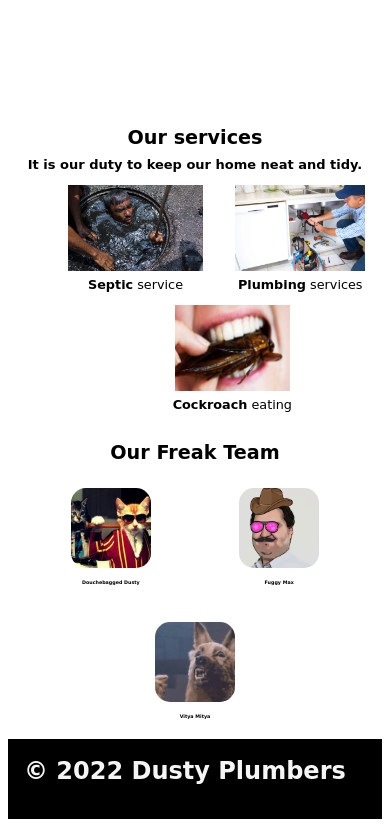
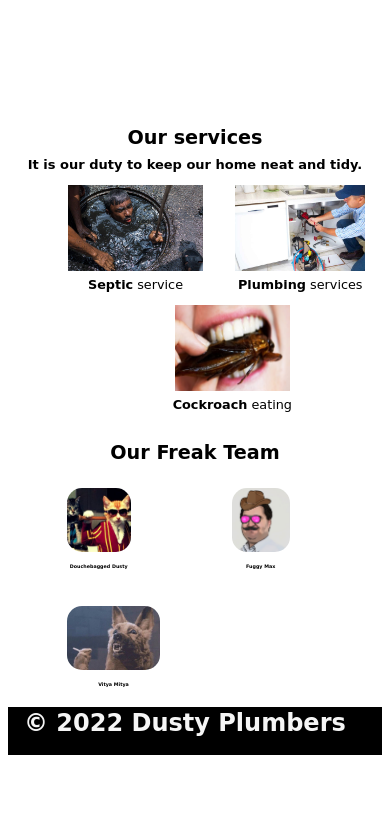
Before and after one commit to loordbarringtn/dustyplumbers, a plain HTML site: page index.html in a window 390 px wide. Shown: the part 154-981 px from the top of the page. After the commit the page ends 917 px from the top, so only its background shows below. Drawn offline with Linux system fonts and the light colour scheme; a web font is replaced by a local one.

Commit message:
Update style.css

```diff
--- a/style.css
+++ b/style.css
@@ -79,7 +79,7 @@ main {
 
 #ourservices {
   text-align: center;
-  margin: auto;
+  margin: 0 auto;
 }
 
 .ourservices {
@@ -110,7 +110,8 @@ main {
 .freakteamcontainer {
   display: flex;
   flex-wrap: wrap;
-  justify-content: space-around;
+  justify-content: space-between;
+  width: 90%;
 }
 
 .teamimage {
@@ -161,7 +162,7 @@ footer h3 {
   .logo {
     height: 1.4em;
     width: auto;
-    margin: 0.1rem 0.1rem;
+    margin: 0.3rem 0.1rem;
   }
 
   #plumberphoto {
@@ -193,15 +194,15 @@ footer h3 {
   }
 
   .teamimage {
-    height: 5rem;
-    width: 5rem;
-  }
-
-  .freakteamcontainer{
-    display: inline-flex;
+    height: 4rem;
+    width: auto;
   }
 
   .freakteamcontainer h3 {
     font-size: 0.3rem;
   }
+
+  footer {
+    height: 3rem;
+  }
 }
```
